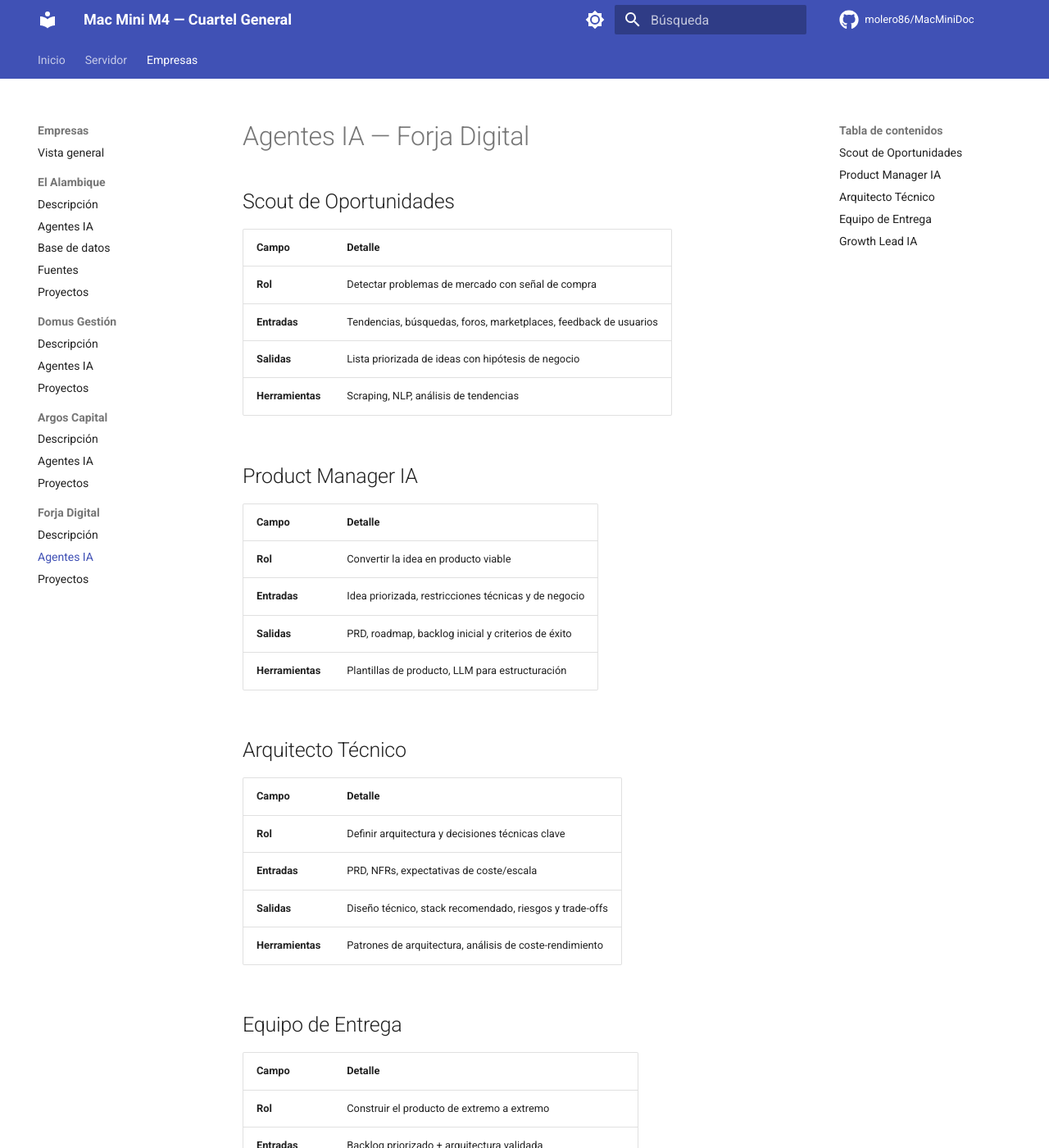
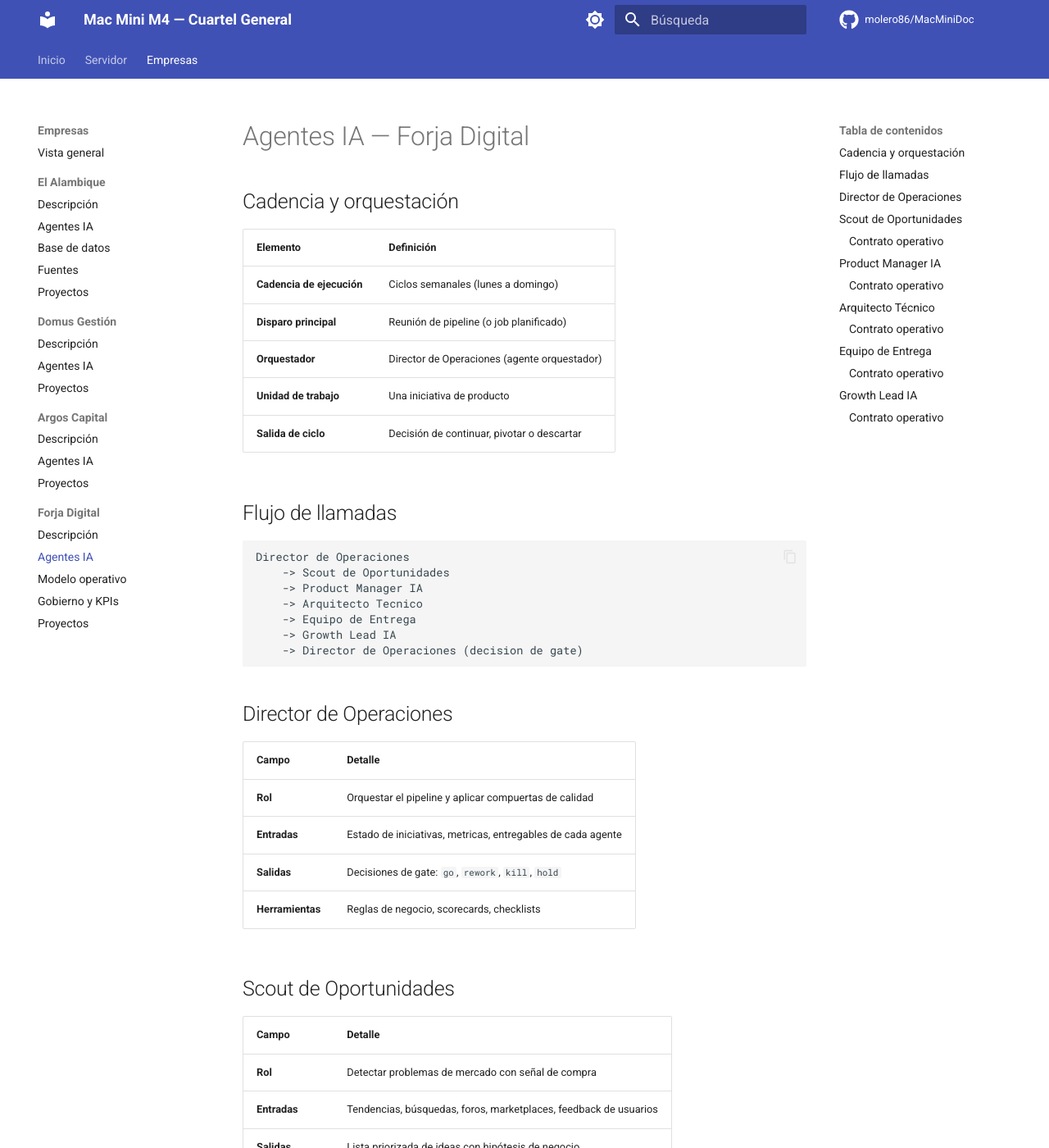
Before and after one commit to molero86/MacMiniDoc, an MkDocs documentation site: the page built from docs/empresas/forja-digital/agentes.md, in a window 1280 px wide and 1400 px high. Shown: the whole window at 82% size. Built offline with MkDocs 1.6.1 and Material for MkDocs 9.7.7, drawn with Linux system fonts in a browser that asks for light colours; comment, search, counter and statistics services are not loaded; some of the changed text lies outside the part shown.

Commit message:
feat(forja): detallar operativa y crear scaffold lite

````diff
--- a/docs/empresas/forja-digital/agentes.md
+++ b/docs/empresas/forja-digital/agentes.md
@@ -1,4 +1,35 @@
 # Agentes IA — Forja Digital
+
+## Cadencia y orquestación
+
+| Elemento | Definición |
+|---|---|
+| **Cadencia de ejecución** | Ciclos semanales (lunes a domingo) |
+| **Disparo principal** | Reunión de pipeline (o job planificado) |
+| **Orquestador** | Director de Operaciones (agente orquestador) |
+| **Unidad de trabajo** | Una iniciativa de producto |
+| **Salida de ciclo** | Decisión de continuar, pivotar o descartar |
+
+## Flujo de llamadas
+
+```text
+Director de Operaciones
+	-> Scout de Oportunidades
+	-> Product Manager IA
+	-> Arquitecto Tecnico
+	-> Equipo de Entrega
+	-> Growth Lead IA
+	-> Director de Operaciones (decision de gate)
+```
+
+## Director de Operaciones
+
+| Campo | Detalle |
+|---|---|
+| **Rol** | Orquestar el pipeline y aplicar compuertas de calidad |
+| **Entradas** | Estado de iniciativas, metricas, entregables de cada agente |
+| **Salidas** | Decisiones de gate: `go`, `rework`, `kill`, `hold` |
+| **Herramientas** | Reglas de negocio, scorecards, checklists |
 
 ## Scout de Oportunidades
 
@@ -9,6 +40,14 @@
 | **Salidas** | Lista priorizada de ideas con hipótesis de negocio |
 | **Herramientas** | Scraping, NLP, análisis de tendencias |
 
+### Contrato operativo
+
+| Elemento | Definición |
+|---|---|
+| **Lo invoca** | Director de Operaciones |
+| **Frecuencia** | Semanal o bajo demanda |
+| **Criterio de salida** | Entregar backlog de ideas con score de oportunidad |
+
 ## Product Manager IA
 
 | Campo | Detalle |
@@ -17,6 +56,14 @@
 | **Entradas** | Idea priorizada, restricciones técnicas y de negocio |
 | **Salidas** | PRD, roadmap, backlog inicial y criterios de éxito |
 | **Herramientas** | Plantillas de producto, LLM para estructuración |
+
+### Contrato operativo
+
+| Elemento | Definición |
+|---|---|
+| **Lo invoca** | Director de Operaciones |
+| **Frecuencia** | Por iniciativa validada en discovery |
+| **Criterio de salida** | PRD completo + backlog priorizado + metricas objetivo |
 
 ## Arquitecto Técnico
 
@@ -27,6 +74,14 @@
 | **Salidas** | Diseño técnico, stack recomendado, riesgos y trade-offs |
 | **Herramientas** | Patrones de arquitectura, análisis de coste-rendimiento |
 
+### Contrato operativo
+
+| Elemento | Definición |
+|---|---|
+| **Lo invoca** | Director de Operaciones |
+| **Frecuencia** | Una vez aprobado PRD |
+| **Criterio de salida** | Arquitectura aprobada + riesgos mitigados + plan de entrega |
+
 ## Equipo de Entrega
 
 | Campo | Detalle |
@@ -36,6 +91,14 @@
 | **Salidas** | MVP funcional, pruebas, despliegue y observabilidad básica |
 | **Herramientas** | CI/CD, testing, IaC, frameworks según proyecto |
 
+### Contrato operativo
+
+| Elemento | Definición |
+|---|---|
+| **Lo invoca** | Director de Operaciones |
+| **Frecuencia** | Ciclos semanales de build |
+| **Criterio de salida** | Incremento desplegable + pruebas verdes + observabilidad minima |
+
 ## Growth Lead IA
 
 | Campo | Detalle |
@@ -44,3 +107,11 @@
 | **Entradas** | Producto desplegado, propuesta de valor, ICP |
 | **Salidas** | Plan de canales, copy, campañas y métricas de adquisición |
 | **Herramientas** | SEO/SEM, contenido, analítica y experimentación |
+
+### Contrato operativo
+
+| Elemento | Definición |
+|---|---|
+| **Lo invoca** | Director de Operaciones |
+| **Frecuencia** | Desde primera release candidata |
+| **Criterio de salida** | Plan de lanzamiento + embudo inicial + metricas de adquisicion |
--- a/mkdocs.yml
+++ b/mkdocs.yml
@@ -73,4 +73,6 @@ nav:
       - Forja Digital:
           - Descripción: empresas/forja-digital/index.md
           - Agentes IA: empresas/forja-digital/agentes.md
+          - Modelo operativo: empresas/forja-digital/modelo-operativo.md
+          - Gobierno y KPIs: empresas/forja-digital/gobierno-kpis.md
           - Proyectos: empresas/forja-digital/proyectos/index.md
````
Also changed, not shown: docs/empresas/forja-digital/gobierno-kpis.md (added, +41 -0 lines), docs/empresas/forja-digital/index.md (+18 -0 lines), docs/empresas/forja-digital/modelo-operativo.md (added, +48 -0 lines), docs/empresas/forja-digital/proyectos/index.md (+14 -0 lines), el-alambique/README.md (added, +15 -0 lines), el-alambique/docs/overview.md (added, +14 -0 lines), 6 other files.
